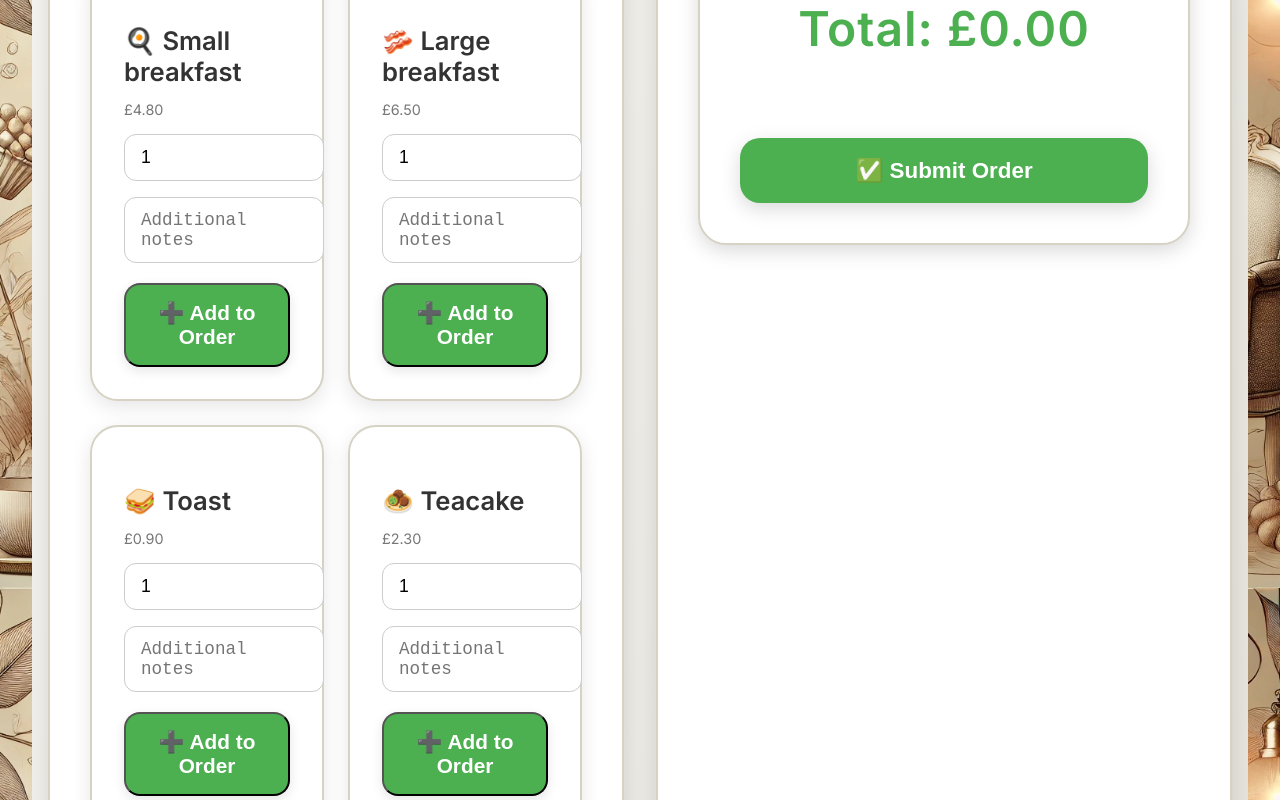
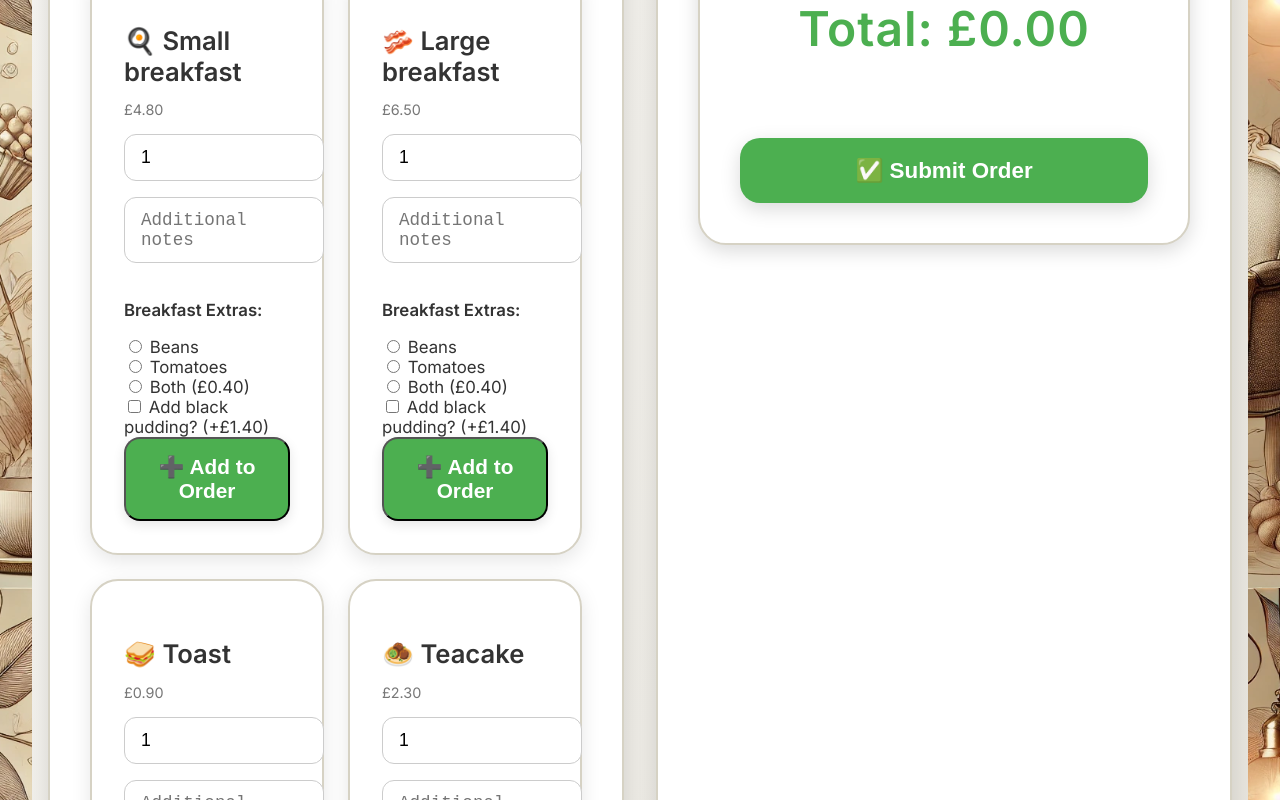
Before and after one commit to peterstearoom/peterstearoom, a React (Vite) app: page / in a window 1280 px wide. Shown: the part 1012-1812 px from the top of the page. Built offline with nearby package versions, Linux system fonts and the light colour scheme.

Commit message:
Menu UI update #8

```diff
--- a/src/components/MenuItemCard.jsx
+++ b/src/components/MenuItemCard.jsx
@@ -28,11 +28,17 @@ function MenuItemCard({ item }) {
     // 🍳 Breakfast logic (Small / Large only)
     if (
       item.subcategory === 'Breakfasts' &&
-      (item.name.includes('Small breakfast') || item.name.includes('Large breakfast'))
+      (item.name.toLowerCase().includes('small breakfast') || item.name.toLowerCase().includes('large breakfast'))
     ) {
       let extras = []
 
-      if (beansOption) extras.push(beansOption)
+      if (beansOption) {
+        if (beansOption === 'both') {
+          finalPrice += 0.4
+        }
+        extras.push(beansOption)
+      }
+
       if (blackPud) {
         extras.push('black pud')
         finalPrice += 1.4
@@ -99,8 +105,8 @@ function MenuItemCard({ item }) {
       )}
 
       {/* 🍳 Breakfast Options */}
-      {item.subcategory === 'Breakfast' &&
-        (item.name.includes('Small breakfast') || item.name.includes('Large breakfast')) && (
+      {item.subcategory === 'Breakfasts' &&
+        (item.name.toLowerCase().includes('small breakfast') || item.name.toLowerCase().includes('large breakfast')) && (
           <div className="breakfast-options" style={{ marginTop: '1rem' }}>
             <p style={{ fontWeight: 600 }}>Breakfast Extras:</p>
 
@@ -128,7 +134,7 @@ function MenuItemCard({ item }) {
                 name={`beans-${item.name}`}
                 checked={beansOption === 'both'}
                 onChange={() => setBeansOption('both')}
-              /> Both
+              /> Both (£0.40)
             </label><br />
 
             <label>
```
